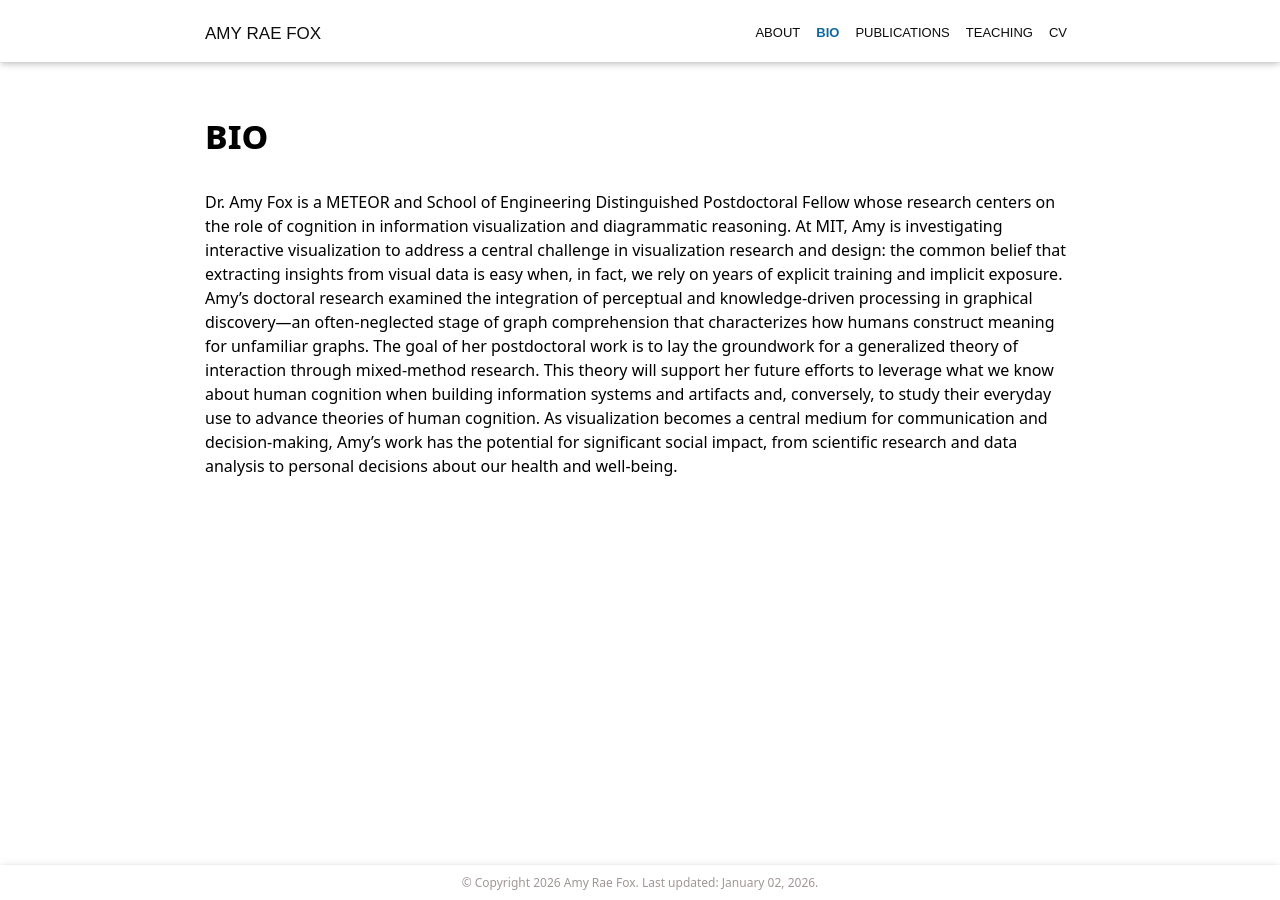
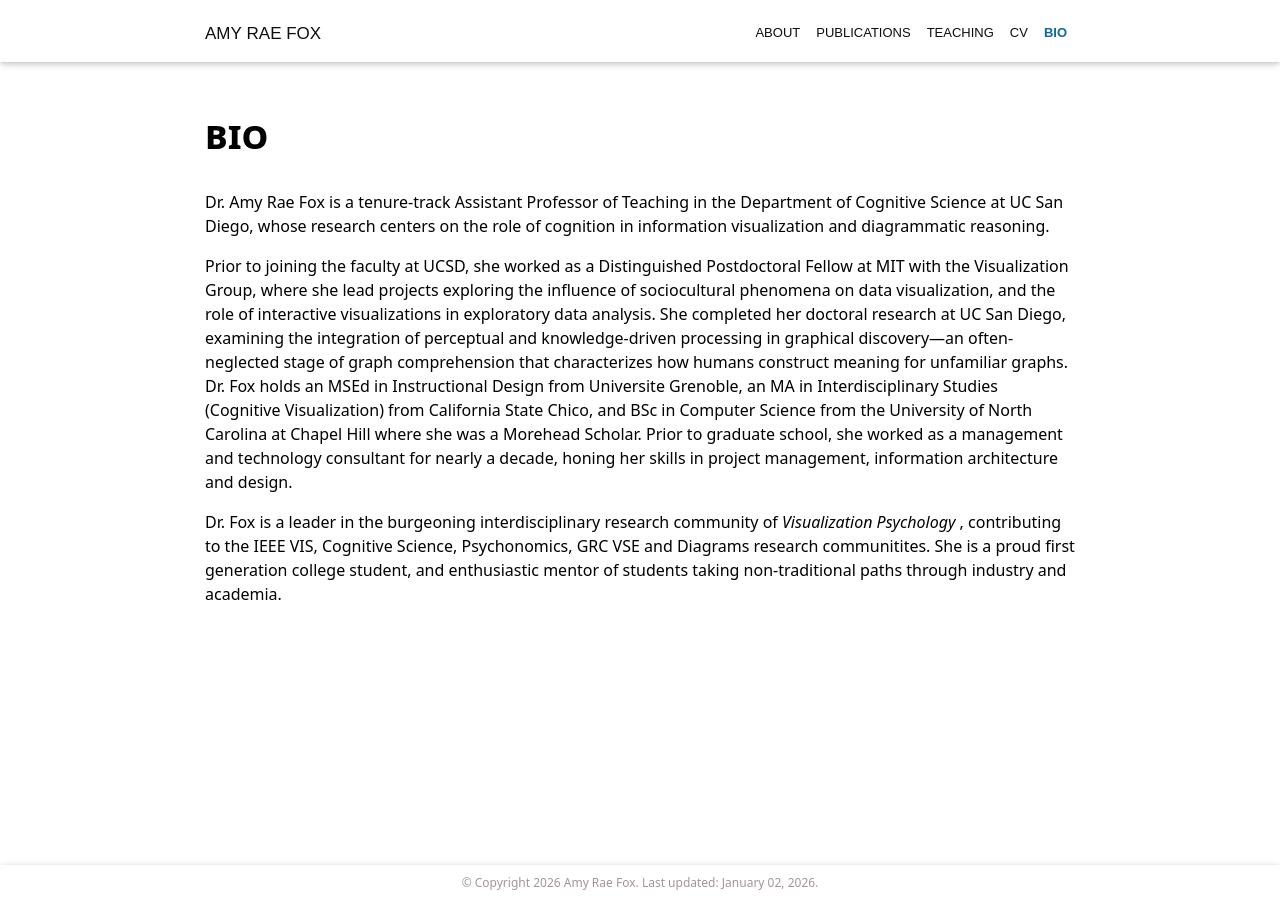
Before and after one commit to madebyafox/madebyafox.github.io, a Jekyll site: the page built from _pages/bio.md, in a window 1280 px wide. Built offline with Jekyll 4.4.1, drawn with Linux system fonts in a browser that asks for light colours; comment, search, counter and statistics services are not loaded; a style sheet for code colours, icons or effects is not loaded.

Commit message:
bio and updated cv inline

```diff
--- a/_data/cv.yml
+++ b/_data/cv.yml
@@ -54,6 +54,11 @@
 - title: Academic Appointments
   type: time_table
   contents:
+    - title: Assistant Professor of Teaching
+      institution: Department of Cognitive Science, UC San Diego
+      year: 2025 - Present
+      description:
+        - Tenure-track teaching faculty supporting the Cognitive Science Major, Design & Interaction Specialization, and Design Minor.
     - title: Distinguished Postdoctoral Fellow, MIT
       institution: CSAIL, EECS, School of Engineering
       year: 2022 - 2024
--- a/_pages/bio.md
+++ b/_pages/bio.md
@@ -4,7 +4,14 @@ permalink: /bio/
 title: bio
 description:
 nav: true
-nav_order: 1
+nav_order: 5
 ---
 
-Dr. Amy Fox is a METEOR and School of Engineering Distinguished Postdoctoral Fellow whose research centers on the role of cognition in information visualization and diagrammatic reasoning. At MIT, Amy is investigating interactive visualization to address a central challenge in visualization research and design: the common belief that extracting insights from visual data is easy when, in fact, we rely on years of explicit training and implicit exposure. Amy’s doctoral research examined the integration of perceptual and knowledge-driven processing in graphical discovery—an often-neglected stage of graph comprehension that characterizes how humans construct meaning for unfamiliar graphs. The goal of her postdoctoral work is to lay the groundwork for a generalized theory of interaction through mixed-method research. This theory will support her future efforts to leverage what we know about human cognition when building information systems and artifacts and, conversely, to study their everyday use to advance theories of human cognition. As visualization becomes a central medium for communication and decision-making, Amy’s work has the potential for significant social impact, from scientific research and data analysis to personal decisions about our health and well-being.
+Dr. Amy Rae Fox is a tenure-track Assistant Professor of Teaching in the Department of Cognitive Science at UC San Diego, whose research centers on the role of cognition in information visualization and diagrammatic reasoning.
+
+Prior to joining the faculty at UCSD, she worked as a Distinguished Postdoctoral Fellow at MIT with the Visualization Group, where she lead projects exploring the influence of sociocultural phenomena on data visualization, and the role of interactive visualizations in exploratory data analysis. She completed her doctoral research at UC San Diego, examining the integration of perceptual and knowledge-driven processing in graphical discovery—an often-neglected stage of graph comprehension that characterizes how humans construct meaning for unfamiliar graphs. Dr. Fox holds an MSEd in Instructional Design from Universite Grenoble, an MA in Interdisciplinary Studies (Cognitive Visualization) from California State Chico, and BSc in Computer Science from the University of North Carolina at Chapel Hill where she was a Morehead Scholar. Prior to graduate school, she worked as a management and technology consultant for nearly a decade, honing her skills in project management, information architecture and design.
+
+Dr. Fox is a leader in the burgeoning interdisciplinary research community of <i> Visualization Psychology </i>, contributing to the IEEE VIS, Cognitive Science, Psychonomics, GRC VSE and Diagrams research communitites.  She is a proud first generation college student, and enthusiastic mentor of students taking non-traditional paths through industry and academia.
+
+
+<!-- MIT BIO::  Dr. Amy Fox is a METEOR and School of Engineering Distinguished Postdoctoral Fellow whose research centers on the role of cognition in information visualization and diagrammatic reasoning. At MIT, Amy is investigating interactive visualization to address a central challenge in visualization research and design: the common belief that extracting insights from visual data is easy when, in fact, we rely on years of explicit training and implicit exposure. Amy’s doctoral research examined the integration of perceptual and knowledge-driven processing in graphical discovery—an often-neglected stage of graph comprehension that characterizes how humans construct meaning for unfamiliar graphs. The goal of her postdoctoral work is to lay the groundwork for a generalized theory of interaction through mixed-method research. This theory will support her future efforts to leverage what we know about human cognition when building information systems and artifacts and, conversely, to study their everyday use to advance theories of human cognition. As visualization becomes a central medium for communication and decision-making, Amy’s work has the potential for significant social impact, from scientific research and data analysis to personal decisions about our health and well-being. -->
```
